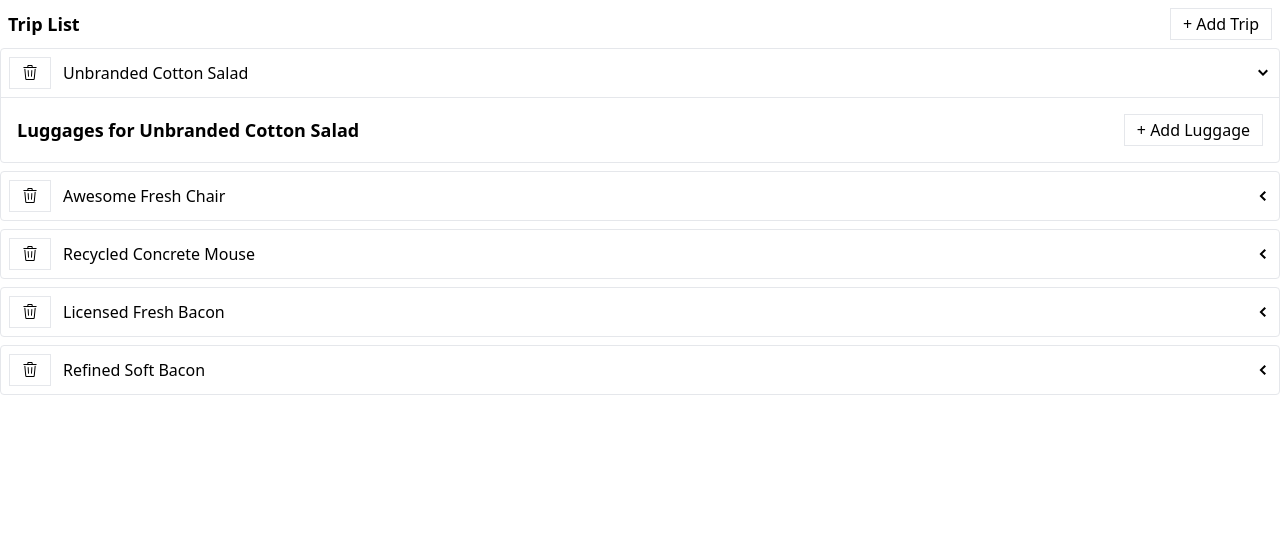
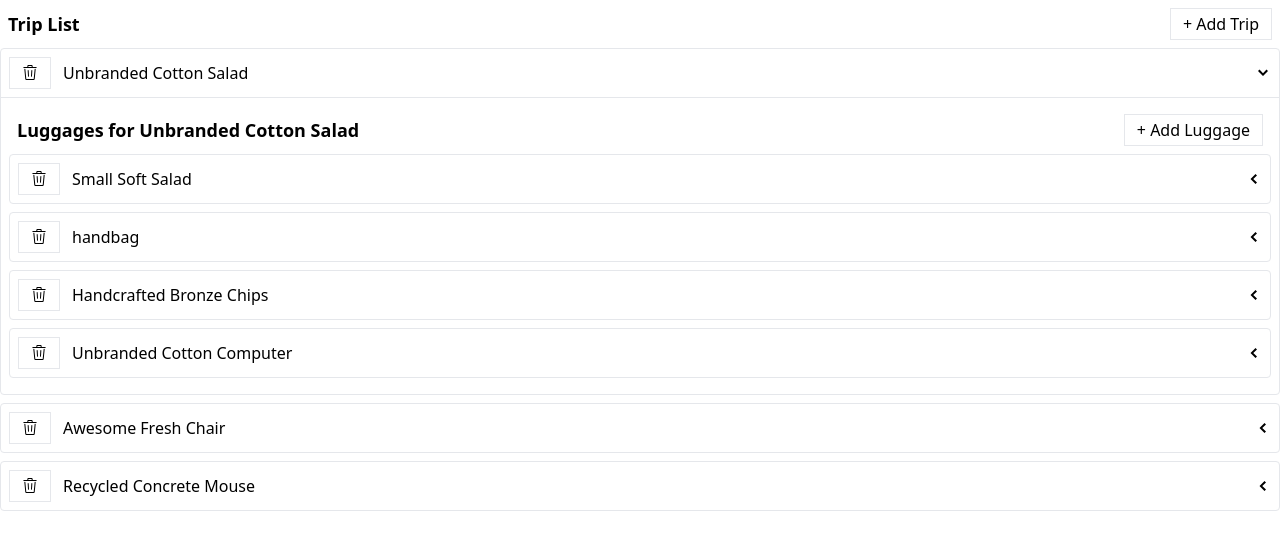
Before and after one commit to CocoTapi/packing-list, a React (Create React App) app in the folder mfr/: page / in a window 1280 px wide. Both pictures are taken after a click on the element 1263 px from the left and 73 px from the top of the page. Shown: the top 550 px of the page. Built offline with nearby package versions, Linux system fonts and the light colour scheme; data requests are answered from the project's data file.

Commit message:
fixed bug to display luggage list

```diff
--- a/mfr/db.json
+++ b/mfr/db.json
@@ -11,14 +11,6 @@
     {
       "name": "Recycled Concrete Mouse",
       "id": 4
-    },
-    {
-      "name": "Licensed Fresh Bacon",
-      "id": 5
-    },
-    {
-      "name": "Refined Soft Bacon",
-      "id": 6
     }
   ],
   "luggages": [
@@ -26,12 +18,31 @@
       "tripId": 2,
       "title": "Small Soft Salad",
       "id": 1
+    },
+    {
+      "tripId": 2,
+      "title": "handbag",
+      "id": 2
+    },
+    {
+      "tripId": 2,
+      "title": "Handcrafted Bronze Chips",
+      "id": 3
+    },
+    {
+      "tripId": 2,
+      "title": "Unbranded Cotton Computer",
+      "id": 4
     }
   ],
   "items": [
     {
       "luggageId": 2,
       "id": 1
+    },
+    {
+      "luggageId": 2,
+      "id": 2
     }
   ]
 }
--- a/mfr/src/components/LuggageList.js
+++ b/mfr/src/components/LuggageList.js
@@ -5,6 +5,7 @@ import LuggageListItem from "./LuggageListItem";
 
 function LuggageList({ trip }) {
   const { data, error, isFetching} = useFetchLuggageQuery(trip);
+  //console.log(data);
 
   const [addLuggage, results] = useAddLuggageMutation();
   //console.log(results);
@@ -30,7 +31,7 @@ function LuggageList({ trip }) {
         <h3 className="text-lg font-bold">Luggages for {trip.name}</h3>
         <Button onClick={handleAddLuggage} loading={results.isLoading}>+ Add Luggage</Button>
       </div>
-      <div>{content}</div>
+      {content}
     </div>
   );
 }
--- a/mfr/src/components/LuggageListItem.js
+++ b/mfr/src/components/LuggageListItem.js
@@ -11,13 +11,16 @@ function LuggageListItem({ luggage }) {
         removeLuggage(luggage);
     };
 
-    const header = (
-      <>
-        <Button onClick={handleRemoveLuggage} loading={results.isLoading}>
+    const header =  (
+        <>
+          <Button className="mr-3" loading={results.isLoading} onClick={handleRemoveLuggage}>
             <GoTrash />
-        </Button>
-        {luggage.title}
-      </>)
+          </Button>
+          {results.error && <div>Error deleting luggage.</div>}
+          {luggage.title}
+        </>
+    );
+
 
     return (
     <ExpandablePanel key={luggage.id} header={header}>
--- a/mfr/src/store/apis/luggagesApi.js
+++ b/mfr/src/store/apis/luggagesApi.js
@@ -30,7 +30,7 @@ const luggagesApi = createApi({
                 },
                 query: (trip) => {
                     return {
-                        url: '/trips',
+                        url: '/luggages',
                         params: {
                             tripId: trip.id,
                         },
@@ -48,7 +48,7 @@ const luggagesApi = createApi({
                         method: 'POST',
                         body: {
                             tripId: trip.id,
-                            title: faker.commerce.productName(),
+                            title: faker.commerce.productName()
                         }
                     }
                 }
```
